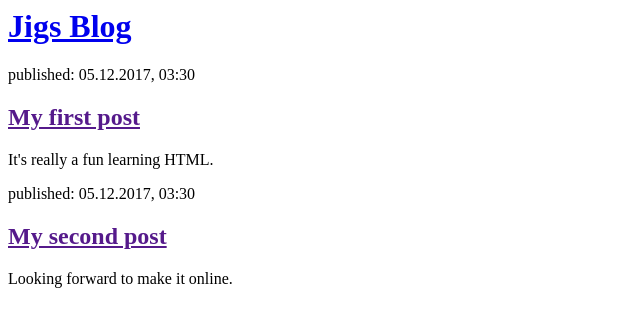
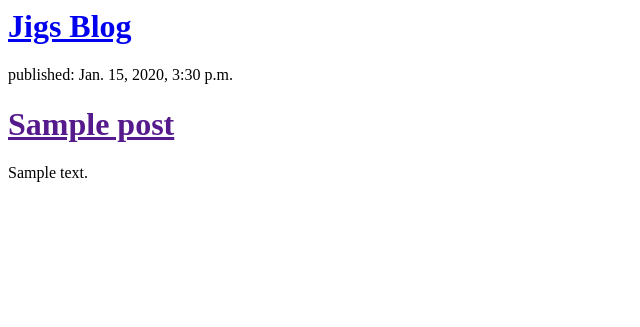
Before and after one commit to popatjignesh/my-first-blog, a Django app: template blog/templates/blog/post_list.html in a window 1280 px wide. Shown: the top 327 px of the page, without its empty margins (0-640 px from the left). Run offline with Django 3.2, Linux system fonts and the light colour scheme; the template is opened without the code that fills it: values that come from a table or form of the project are taken from there, others are empty; tables that the repository leaves empty hold one stand-in row (values such as "Sample post").

Commit message:
Modified templates to display posts from database.

```diff
--- a/blog/templates/blog/post_list.html
+++ b/blog/templates/blog/post_list.html
@@ -6,17 +6,12 @@
         <div>
             <h1><a href="/">Jigs Blog</a></h1>
         </div>
-
-        <div>
-            <p>published: 05.12.2017, 03:30</p>
-            <h2><a href="">My first post</a></h2>
-            <p>It's really a fun learning HTML.</p>
-        </div>
-
-        <div>
-            <p>published: 05.12.2017, 03:30</p>
-            <h2><a href="">My second post</a></h2>
-            <p>Looking forward to make it online.</p>
-        </div>
+		{% for post in posts %}
+			<div>
+				<p>published: {{ post.published_date }}</p>
+				<h1><a href="">{{ post.title }}</a></h1>
+				<p>{{ post.text|linebreaksbr }}</p>
+			</div>
+		{% endfor %}
     </body>
 </html>
```
Also changed, not shown: blog/views.py (+4 -3 lines).
